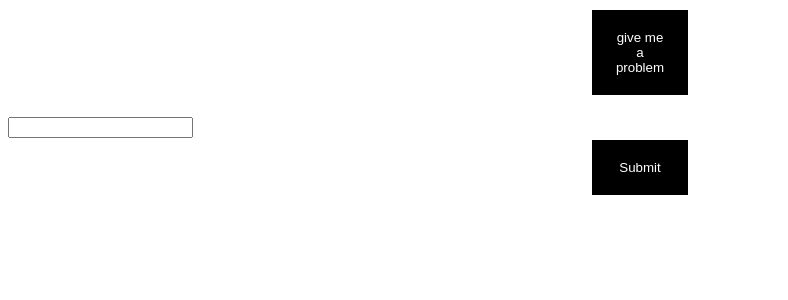
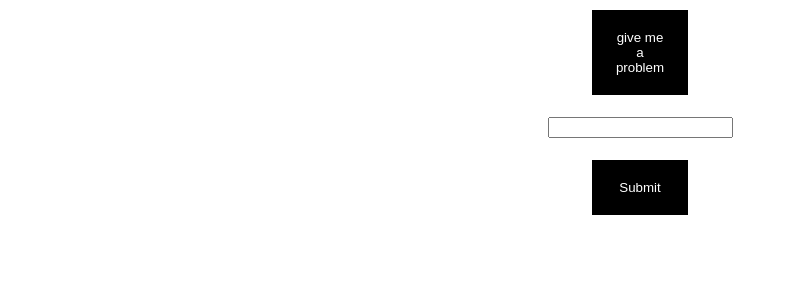
Before and after one commit to joepdeeben/webtechtentamenforum, a PHP site: page /randomproblem.html in a window 1280 px wide. Shown: the top 300 px of the page, without its empty margins (0-788 px from the left). Run offline with PHP 8.4, Linux system fonts and the light colour scheme.

Commit message:
css style aangepast

```diff
--- a/css/stylemain.css
+++ b/css/stylemain.css
@@ -23,8 +23,21 @@ button:hover {
     color: black;
     font-size: 80px;
     margin: 20px;
-    text-align: left;
+    text-align: center;
 }
+
+#feedback {
+    color: black;
+    font-size: 40px;
+    margin: 20px;
+    text-align: center;
+
+}
+#numb {
+    display: block;
+    margin: auto;
+}
+
 div{
     color: black;
 }
--- a/javascript/problemset.js
+++ b/javascript/problemset.js
@@ -17,9 +17,11 @@ var answers = [
 function checkans(){
           var value = document.getElementById("numb").value;
           if (value == answers[randOptionNum]) {
-              window.alert("correct!");
+              document.getElementById("feedback").innerHTML = "correct!";
+              document.getElementById("feedback").innerHTML.style.color = "green";
            } else {
-              window.alert("try again");
+              document.getElementById("feedback").innerHTML = "try again!";
+              document.getElementById("feedback").innerHTML.style.color = "red";
            }
          };
 
--- a/randomproblem.html
+++ b/randomproblem.html
@@ -10,6 +10,6 @@
         <button onclick="randprob()">give me a problem</button>
         <p id="dothis"></p>
         <input id="numb">
-
+        <p id="feedback"></p>
         <button type="button" onclick="checkans()">Submit</button>
 </body>
```
